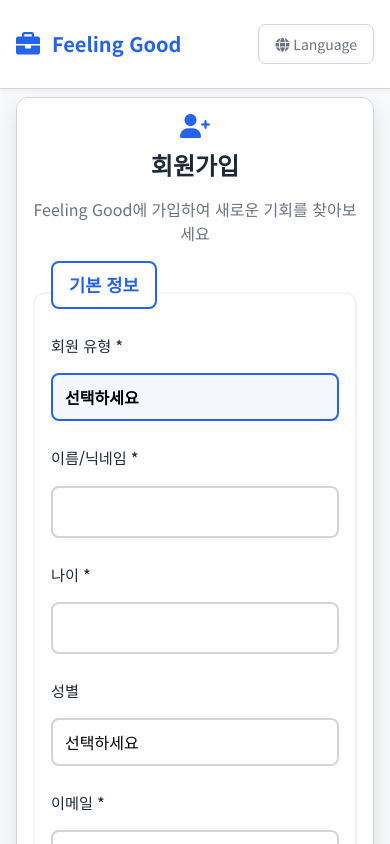
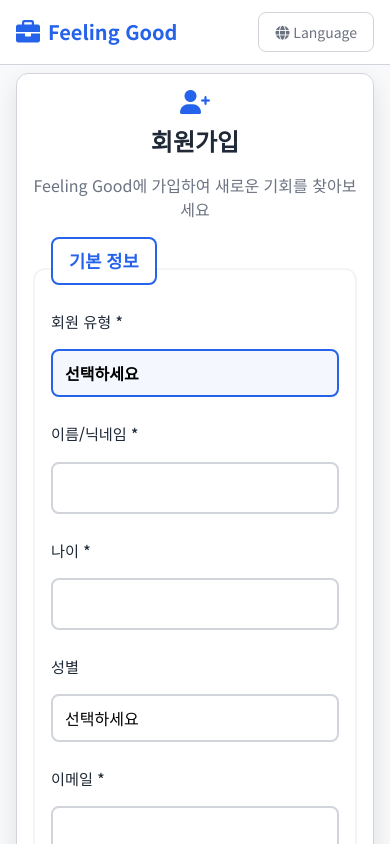
Before and after one commit to SeongMin1000/Feeling_Good, a website: page frontend/pages/register.html in a window 390 px wide. Drawn offline with Linux system fonts and the light colour scheme.

Commit message:
style: 회원가입 헤더 부분 수정

```diff
--- a/frontend/css/register.css
+++ b/frontend/css/register.css
@@ -34,14 +34,14 @@ body {
     flex-shrink: 0;
     background: var(--white);
     border-bottom: 1px solid var(--border-color);
-    box-shadow: 0 2px 4px rgba(0, 0, 0, 0.05);
+    padding: 0.75rem 0;
     z-index: 100;
 }
 
 .auth-header-content {
     max-width: 1200px;
     margin: 0 auto;
-    padding: 1rem 2rem;
+    padding: 0 2rem;
     display: flex;
     justify-content: space-between;
     align-items: center;
@@ -50,7 +50,7 @@ body {
 .logo {
     display: flex;
     align-items: center;
-    gap: 0.75rem;
+    gap: 0.5rem;
     font-size: 1.5rem;
     font-weight: 700;
     color: var(--primary-color);
@@ -58,7 +58,7 @@ body {
 }
 
 .logo i {
-    font-size: 1.75rem;
+    font-size: 1.8rem;
 }
 
 .language-btn {
@@ -361,7 +361,11 @@ textarea {
     }
 
     .auth-header-content {
-        padding: 1rem;
+        padding: 0 1rem;
+    }
+
+    .auth-header {
+        padding: 0.75rem 0;
     }
 
     .auth-header-section h1 {
```
